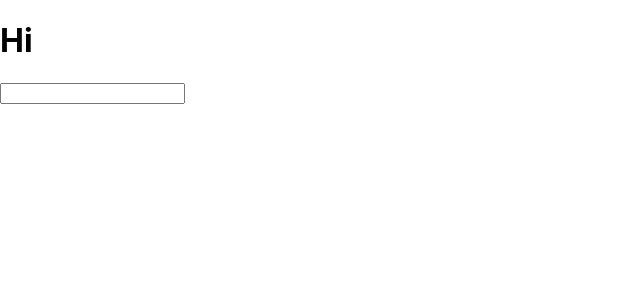
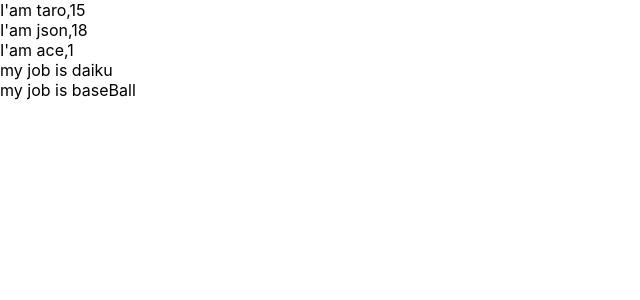
Before and after one commit to gitryoutaxyz/udemy-react, a React (Create React App) app: page / in a window 1280 px wide. Shown: the top 300 px of the page, without its empty margins (0-640 px from the left). Built offline with nearby package versions, Linux system fonts and the light colour scheme.

Commit message:
learn props of component

```diff
--- a/src/App.js
+++ b/src/App.js
@@ -1,22 +1,48 @@
 
 import react from 'react';
-import React,{ Component} from 'react';
 
-// クラスコンポーネント記述
-class App extends Component{
-  render(){
-    const greeting ='Hi'
-    const dom = <React.Fragment><h1>{greeting}</h1><input type='text' onClick={()=>{console.log('im click')}}/></React.Fragment>;
-    return dom;
-  }
+
+// functionコンポーネント記述
+const App = () => {
+
+  const profiles = [
+    { name: 'taro', age: 15 },
+    { name: 'json', age: 18 },
+    { name: 'ace', }
+  ];
+  const jobs =[
+    {name:"daiku"},
+    {name:"baseBall"}
+  ]
+  // return()内はjsxなのでjavascriptを記述するときは{}でくくる
+  return (
+    <div>
+      {profiles.map((profile,index) => {
+        // タグ<User />で関数を紐付 keyがないとエラー
+        return <User name={profile.name} age={profile.age} key={index}/>
+      })
+      }
+      {
+      jobs.map((job,index)=>{
+        return <Job name={job.name} key={index}/>
+      })
+      }
+    </div>
+  )
 }
-// // functionコンポーネント記述
-// function App() {
-//   const greeting ='Hi'
-//   // const dom = <React.Fragment><h1>{greeting}</h1><input type='text' onClick={()=>{console.log('im click')}}/></React.Fragment>;
-//   return (
-//     <React.Fragment><h1>{greeting}</h1><input type='text' onClick={()=>{console.log('im click')}}/></React.Fragment>
-//   );
-// }
+
+const User = (props) => {
+  return <div>I'am {props.name},{props.age}</div>
+}
+// デフォルト値を持たせる
+User.defaultProps = {
+  age:1
+}
+
+const Job =(props)=>{
+  return <div>
+    my job is {props.name}
+  </div>
+}
 
 export default App;
```
